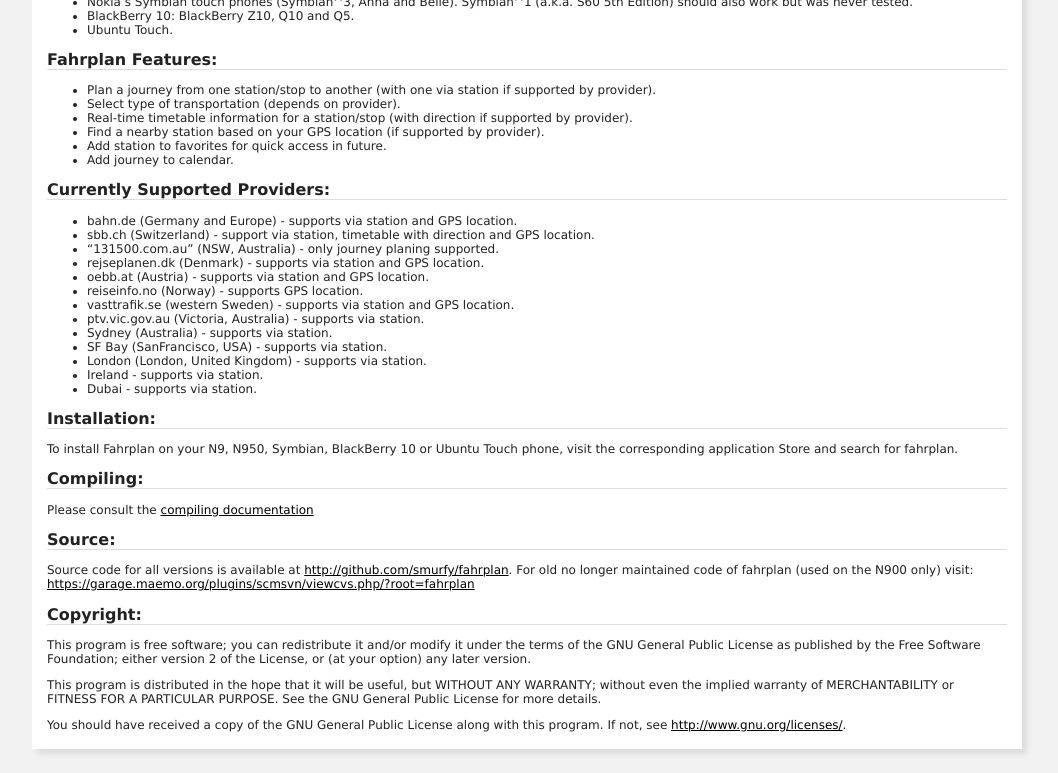
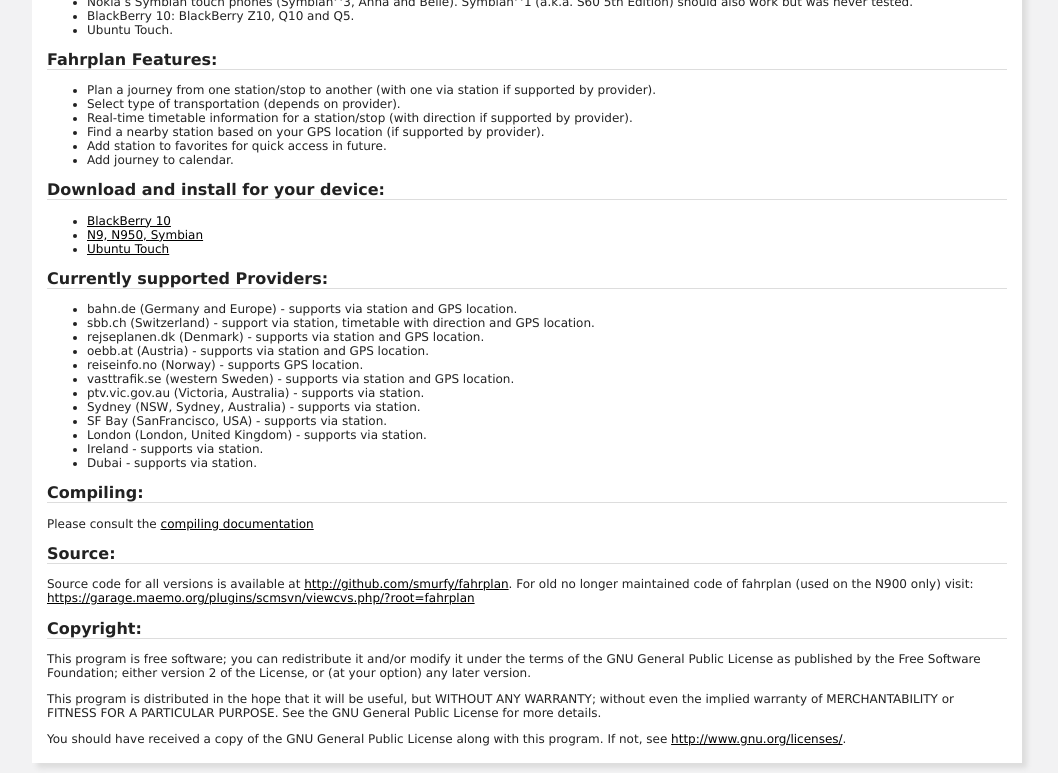
Before and after one commit to smurfy/fahrplan, a Jekyll site: the page built from index.md, in a window 1280 px wide. Shown: the part 320-1093 px from the top of the page, without its empty margins (113-1171 px from the left). Built offline with Jekyll 4.4.1, drawn with Linux system fonts in a browser that asks for light colours.

Commit message:
Added Download page for 2.0.16

```diff
--- a/index.md
+++ b/index.md
@@ -30,29 +30,28 @@
 * Add station to favorites for quick access in future.
 * Add journey to calendar.
 
-Currently Supported Providers:
+Download and install for your device:
+--------------------------------------
+
+* [BlackBerry 10][2]
+* [N9, N950, Symbian][3]
+* [Ubuntu Touch][4]
+
+Currently supported Providers:
 ------------------------------
 
 * bahn.de (Germany and Europe) - supports via station and GPS location.
 * sbb.ch (Switzerland) - support via station, timetable with direction and GPS location.
-* "131500.com.au" (NSW, Australia) - only journey planing supported.
 * rejseplanen.dk (Denmark) - supports via station and GPS location.
 * oebb.at (Austria) - supports via station and GPS location.
 * reiseinfo.no (Norway) - supports GPS location.
 * vasttrafik.se (western Sweden) - supports via station and GPS location.
 * ptv.vic.gov.au (Victoria, Australia) - supports via station.
-* Sydney (Australia) - supports via station.
+* Sydney (NSW, Sydney, Australia) - supports via station.
 * SF Bay (SanFrancisco, USA) - supports via station.
 * London (London, United Kingdom) - supports via station.
 * Ireland - supports via station.
 * Dubai - supports via station.
-
-Installation:
--------------
-
-To install Fahrplan on your N9, N950, Symbian, BlackBerry 10 or Ubuntu
-Touch phone, visit the corresponding application Store and search for
-fahrplan.
 
 Compiling:
 ----------
@@ -85,3 +84,6 @@
 
 
 [1]: compile
+[2]: https://appworld.blackberry.com/webstore/content/28277436/?lang=en&countrycode=DE
+[3]: download
+[4]: https://launchpad.net/~mzanetti/+archive/ppa
```
Also changed, not shown: download.md (added, +28 -0 lines), nokiastore.md (+7 -6 lines), 1 other file.
